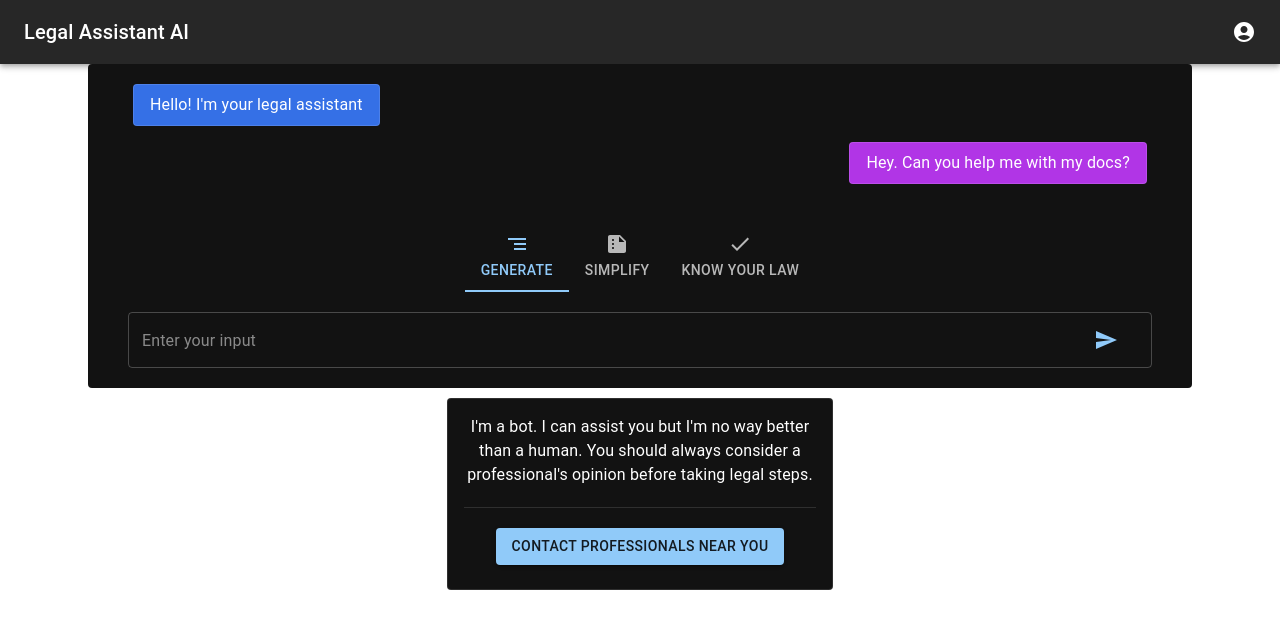
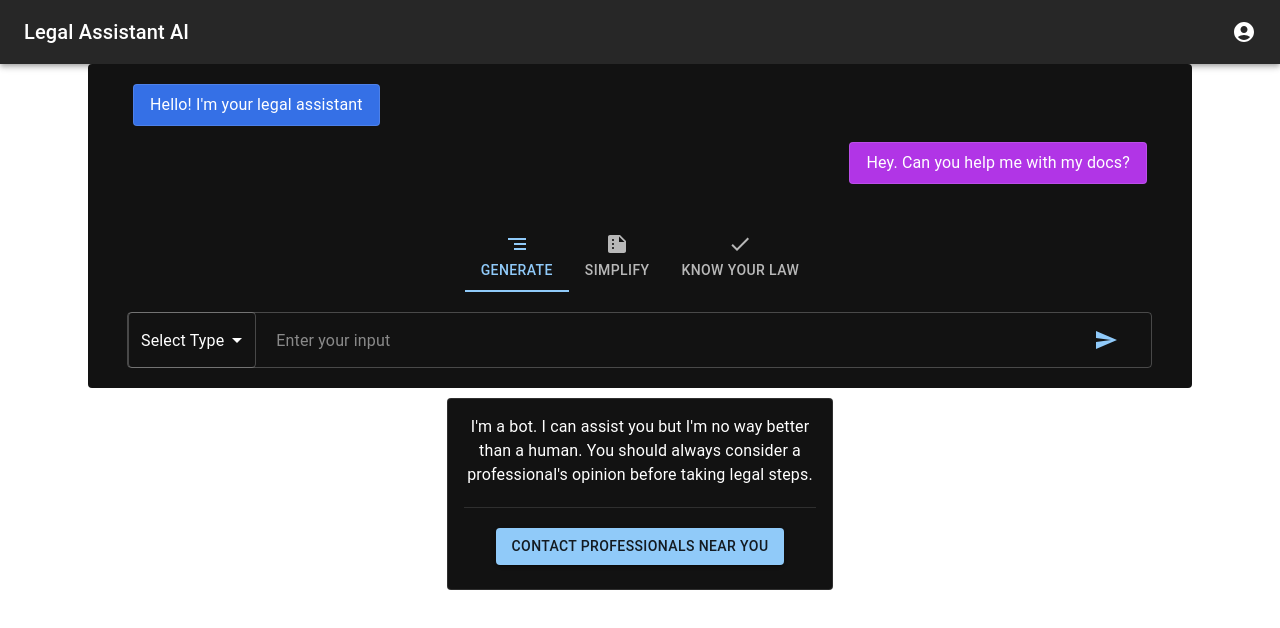
Before and after one commit to ShyamSundhar1411/SIH-LegalBot-Frontend, a React (Create React App) app: page / in a window 1280 px wide. Shown: the top 628 px of the page. Built offline with nearby package versions, Linux system fonts and the light colour scheme.

Commit message:
DONE - Generate type selection

```diff
--- a/src/ChatBox/ChatBox.jsx
+++ b/src/ChatBox/ChatBox.jsx
@@ -15,6 +15,8 @@ export default function ChatBox() {
   const [file, setFile] = useState(null);
   const [loading, setLoading] = useState(false);
   const [uploadNotifcation, setUploadNotification] = useState(false);
+  const [generateType, setGenerateType] = useState('select_type');
+  const [selectType, setSelectType] = useState(false);
 
   const fetchMessages = () => {
     // TODO: API call to backend to fetch messages
@@ -53,7 +55,20 @@ export default function ChatBox() {
     }
 
     formData.append('text', text);
-    formData.append('type', inputType);
+    let finalType = '';
+    if(inputType === 0){
+      if(generateType !== 'select_type'){
+        finalType = 'generate_' + generateType;
+      }else{
+        setSelectType(true);
+      }
+    }else if(inputType === 1){
+      finalType = 'simplify';
+    }else{
+      finalType = 'qa';
+    }
+
+    formData.append('type', finalType);
 
     // TODO: send the data to the backend and update state accordingly
     for(const data of formData.values()){
@@ -62,6 +77,11 @@ export default function ChatBox() {
     setUploadNotification(true);
   };
 
+  const handleGenerateType = (event) => {
+    if(event.target.value !== 'select_type'){
+      setGenerateType(event.target.value);
+    }
+  }
 
   useEffect(() => {
     fetchMessages();
@@ -89,6 +109,11 @@ export default function ChatBox() {
           Your file has been uploaded!
         </Alert>
       </Snackbar>
+      <Snackbar open={selectType} autoHideDuration={4000} onClose={() => setSelectType(false)} anchorOrigin={{vertical:'top', horizontal:'center'}}>
+        <Alert onClose={() => setSelectType(false)} severity="error" sx={{ width: '100%' }}>
+          Please select a document type
+        </Alert>
+      </Snackbar>
       <Paper elevation={0} sx={{padding: '20px 40px', margin: '0 40px', width: 'max(80vw, 1000px)'}}>
         <Box sx={{display: 'flex', flexDirection: 'column', padding: '0 5px', maxHeight: '40vh', overflowY: 'scroll', ...scrollStyles}}>
           {messages.map(message => {
@@ -103,7 +128,14 @@ export default function ChatBox() {
           <InputTypeSelection value={inputType} handleChange={handleInputType}></InputTypeSelection>
         </Box>
         <form onSubmit={handleSubmit}>
-          <InputTextBar value={text} handleUpload={handleUpload} onChange={(event) => setText(event.target.value)} handleSubmit={handleSubmit}></InputTextBar>
+          <InputTextBar
+            value={text}
+            showGenerateType={inputType === 0}
+            handleGenerateType={handleGenerateType}
+            handleUpload={handleUpload} onChange={(event) => setText(event.target.value)}
+            handleSubmit={handleSubmit}
+          >
+          </InputTextBar>
         </form>
       </Paper>
     </Box>
--- a/src/InputTextBar/InputTextBar.jsx
+++ b/src/InputTextBar/InputTextBar.jsx
@@ -1,15 +1,21 @@
-import React, { useRef } from 'react';
+import React, { useState, useRef } from 'react';
 import { Button } from '@mui/material';
-import { TextField } from '@mui/material';
+import { TextField, Select, MenuItem, FormControl, InputLabel } from '@mui/material';
 import InputAdornment from '@mui/material/InputAdornment';
 import { PictureAsPdf, Send } from '@mui/icons-material';
 
 const InputTextBar = (props) => {
-  const {onChange, handleUpload, handleSubmit} = props;
+  const {showGenerateType, handleGenerateType, onChange, handleUpload, handleSubmit} = props;
   const inputFileRef = useRef(null);
+  const [value, setValue] = useState('select_type')
 
   const handleUploadButton = () => {
     inputFileRef.current.click();
+  }
+
+  const handleChange = (event) => {
+    setValue(event.target.value);
+    handleGenerateType(event);
   }
 
   return (
@@ -24,6 +30,28 @@ const InputTextBar = (props) => {
         //   </Button>
         // </InputAdornment>
       // ),
+      startAdornment: (
+        <InputAdornment>
+          {showGenerateType && (
+            <Select
+              label="generate-type"
+              value={value}
+              onChange={handleChange}
+              sx={{border: 'none', marginRight:'20px', marginLeft:'-15px'}}
+            >
+              <MenuItem value={'select_type'} disabled>Select Type</MenuItem>
+              <MenuItem value={'anticipatory_bail'}>Anticipatory Bail</MenuItem>
+              <MenuItem value={'divorce_petition'}>Divorce Petition</MenuItem>
+              <MenuItem value={'family_settlement'}>Family Settlement</MenuItem>
+              <MenuItem value={'lease_agreement'}>Lease Agreement</MenuItem>
+              <MenuItem value={'name_change'}>Name Change</MenuItem>
+              <MenuItem value={'pil'}>PIL</MenuItem>
+              <MenuItem value={'property_sale'}>Property Sale</MenuItem>
+              <MenuItem value={'RTI'}>RTI</MenuItem>
+            </Select>
+          )}
+        </InputAdornment>
+      ),
       endAdornment: (
         <InputAdornment position="end">
           <Button variant="text" onClick={handleSubmit}>
```
Also changed, not shown: src/LoginPage/LoginPage.jsx (added, +9 -0 lines).
